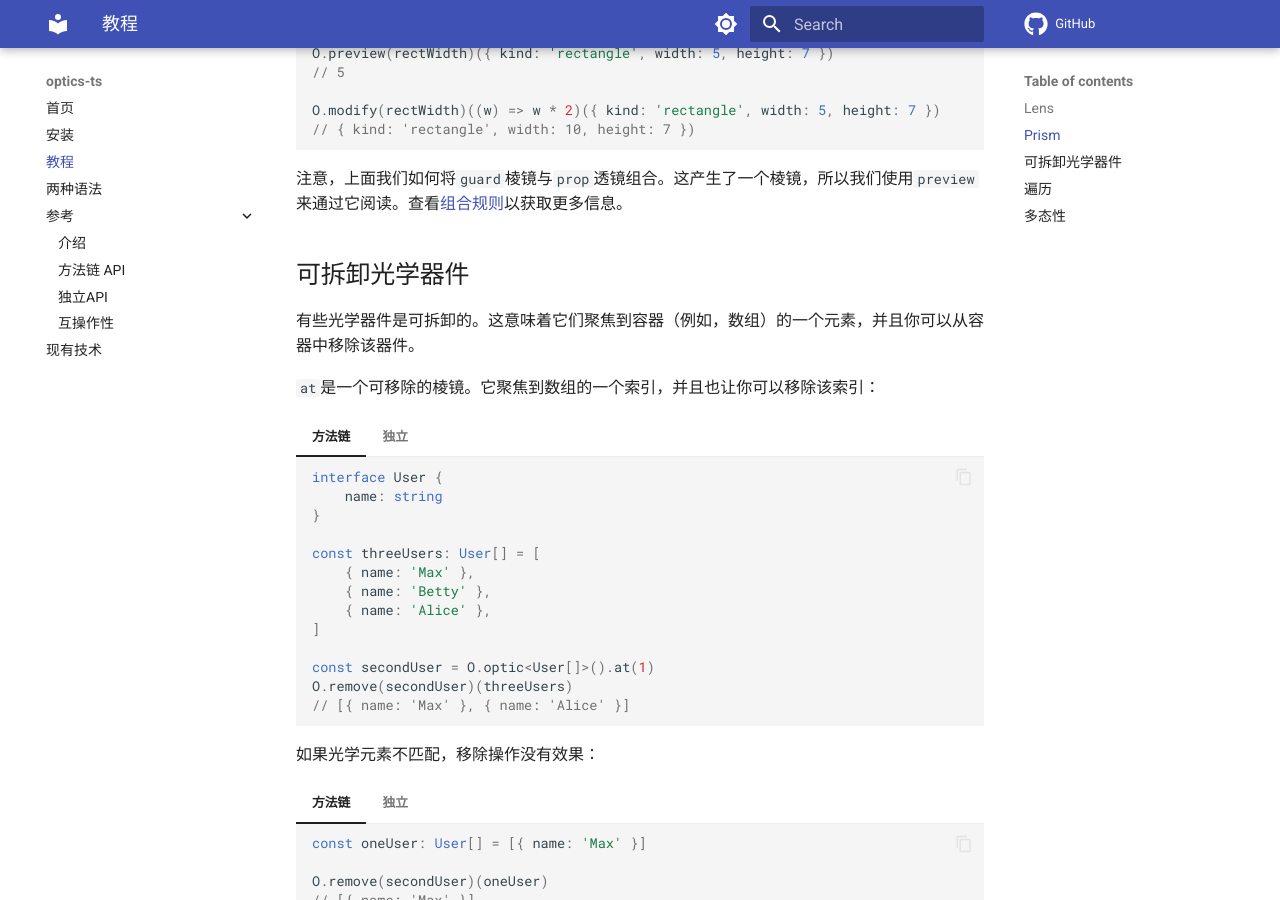
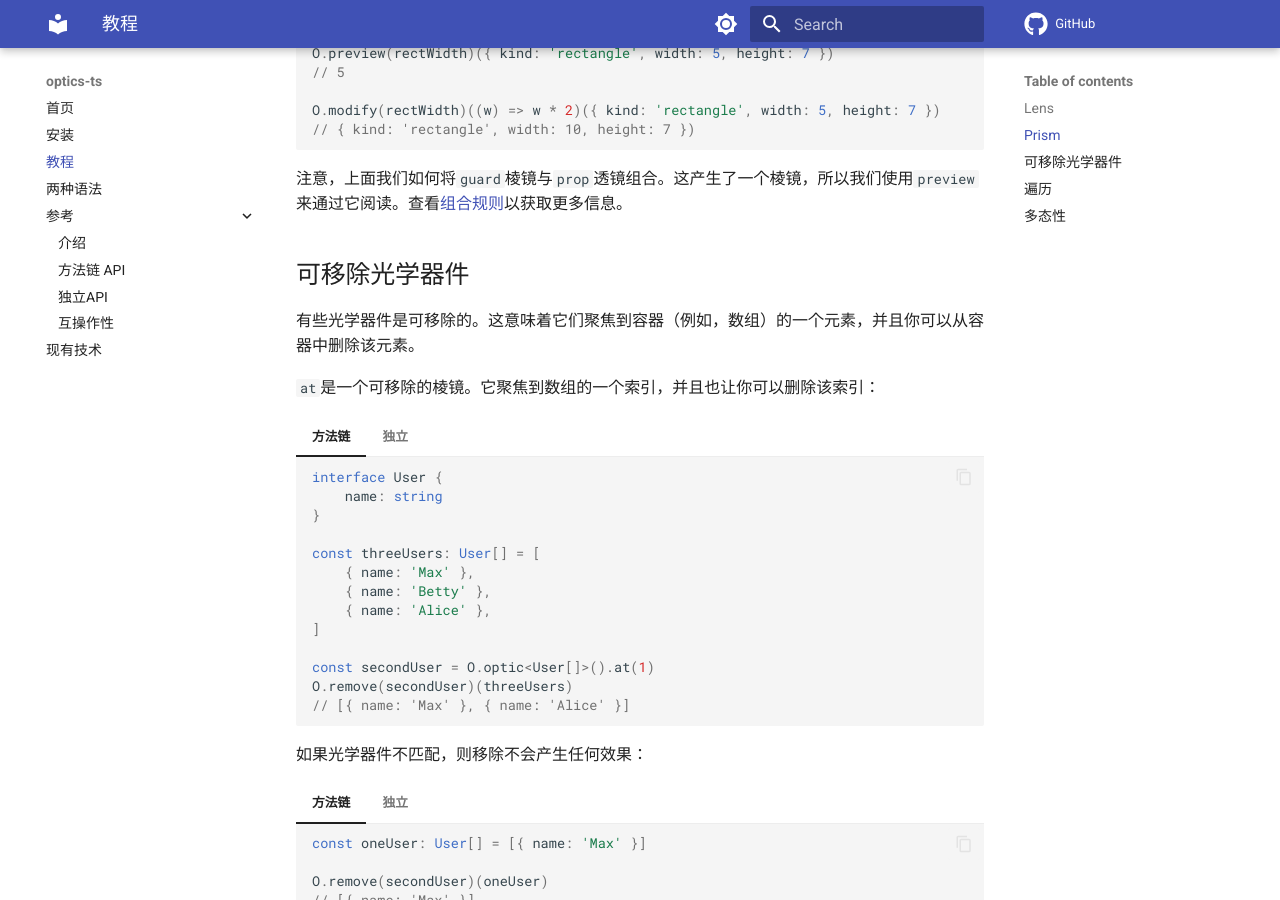
Before and after one commit to akheron/optics-ts, an MkDocs documentation site: the page built from docs/tutorial.md, in a window 1280 px wide and 900 px high, scrolled down 3245 px. Built offline with MkDocs 1.6.1 and Material for MkDocs 9.7.7, drawn with Linux system fonts in a browser that asks for light colours; comment, search, counter and statistics services are not loaded.

Commit message:
chore: Update optics-ts documentation for Chinese branch

````diff
--- a/docs/tutorial.md
+++ b/docs/tutorial.md
@@ -277,11 +277,11 @@ function isRectangle(s: Shape): s is Rectangle {
 
 注意，上面我们如何将`guard`棱镜与`prop`透镜组合。这产生了一个棱镜，所以我们使用`preview`来通过它阅读。查看[组合规则](reference-intro.md#rules-of-composition)以获取更多信息。
 
-## 可拆卸光学器件 {#removable-optics}
+## 可移除光学器件 {#removable-optics}
 
-有些光学器件是可拆卸的。这意味着它们聚焦到容器（例如，数组）的一个元素，并且你可以从容器中移除该器件。
+有些光学器件是可移除的。这意味着它们聚焦到容器（例如，数组）的一个元素，并且你可以从容器中删除该元素。
 
-`at`是一个可移除的棱镜。它聚焦到数组的一个索引，并且也让你可以移除该索引：
+`at`是一个可移除的棱镜。它聚焦到数组的一个索引，并且也让你可以删除该索引：
 
 === "方法链"
 
@@ -318,7 +318,7 @@ function isRectangle(s: Shape): s is Rectangle {
     // [{ name: 'Max' }, { name: 'Alice' }]
     ```
 
-如果光学元素不匹配，移除操作没有效果：
+如果光学器件不匹配，则移除不会产生任何效果：
 
 === "方法链"
 
````
